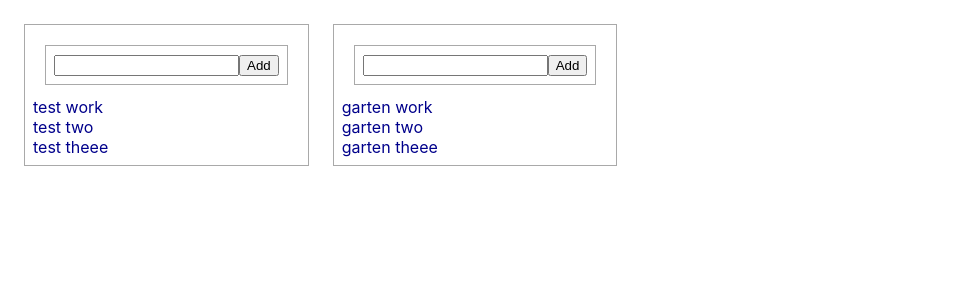
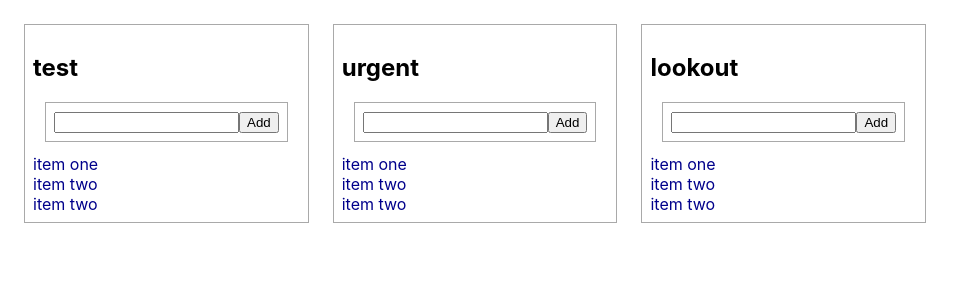
Before and after one commit to elegy00/task-list, a React (Create React App) app: page / in a window 1280 px wide. Shown: the top 300 px of the page, without its empty margins (0-965 px from the left). Built offline with nearby package versions, Linux system fonts and the light colour scheme; the HTML template or start-up script is replaced by a standard one.

Commit message:
convert task list to new model

```diff
--- a/src/components/atoms/TaskView/index.tsx
+++ b/src/components/atoms/TaskView/index.tsx
@@ -2,18 +2,18 @@ import React from 'react';
 
 import styled from 'styled-components';
 
-import Task from '../../../model/types'
+import { Task } from '../../../model/types'
 
 
 
 const Div = styled.div`color: darkblue`;
 
-class TaskView extends React.Component<{task: Task}, { }> {
+class TaskView extends React.Component<{ task: Task }, {}> {
     render() {
         return (
             <Div className="task">
                 {this.props.task.name}
-        </Div>
+            </Div>
         );
     }
 }
--- a/src/components/molecules/TaskAdder/index.tsx
+++ b/src/components/molecules/TaskAdder/index.tsx
@@ -1,9 +1,7 @@
 import React from 'react';
-import ReactDOM from 'react-dom';
 
-import Task from '../../../model/types'
+import {Task} from '../../../model/types'
 
-import TaskView from '../../atoms/TaskView';
 import styled from 'styled-components';
 
 
--- a/src/components/organism/task-list/index.tsx
+++ b/src/components/organism/TaskListView/index.tsx
@@ -1,7 +1,6 @@
 import React from 'react';
-import ReactDOM from 'react-dom';
 
-import Task from '../../../model/types'
+import { Task, TaskList } from '../../../model/types'
 import TaskAdder from '../../molecules/TaskAdder'
 
 import TaskView from '../../atoms/TaskView';
@@ -14,7 +13,7 @@ const ListDiv = styled.div`
     border: 1px solid darkgrey`;
 
 
-class TaskList extends React.Component<{tasks: Task[]}, { }> {
+class TaskListView extends React.Component<{ tasklist: TaskList }, {}> {
 
 
     handleTaskAdded(task: Task) {
@@ -23,11 +22,12 @@ class TaskList extends React.Component<{tasks: Task[]}, { }> {
 
 
     render() {
-        const tasks = this.props.tasks.map((t) => <TaskView task={t}></TaskView>)
+        const tasks = this.props.tasklist.tasks.map((t) => <TaskView task={t}></TaskView>)
 
         return (
 
             <ListDiv className="task-list">
+            <h2>{this.props.tasklist.name}</h2>
                 <TaskAdder onTaskAdded={this.handleTaskAdded}></TaskAdder>
                 {tasks}
             </ListDiv>
@@ -35,4 +35,4 @@ class TaskList extends React.Component<{tasks: Task[]}, { }> {
     }
 }
 
-export default TaskList;
+export default TaskListView;
--- a/src/components/pages/dashboard/index.tsx
+++ b/src/components/pages/dashboard/index.tsx
@@ -1,8 +1,8 @@
 import React from 'react';
 import styled from 'styled-components';
 
-import TaskList from '../../organism/task-list';
-import Task from '../../../model/types'
+import TaskListView from '../../organism/TaskListView';
+import { Task, TaskList } from '../../../model/types'
 
 
 const DashboardDiv = styled.div`
@@ -10,36 +10,39 @@ const DashboardDiv = styled.div`
     flex-direction: row;
     margin: 12px 12px`;
 
-class Dashboard extends React.Component<{}, { tasks: Task[][] }> {
+class Dashboard extends React.Component<{}, { taskLists: TaskList[] }> {
 
     constructor(props: any) {
         super(props);
         this.state = {
-            tasks: [[{
-                name: 'test work',
-                position: 1
-            }, {
-                name: 'test two',
-                position: 2
-            }, {
-                name: 'test theee',
-                position: 3
-            }],
-            [{
-                name: 'garten work',
-                position: 1
-            }, {
-                name: 'garten two',
-                position: 2
-            }, {
-                name: 'garten theee',
-                position: 3
-            }]]
+            taskLists: [
+                {
+                    name: 'test',
+                    tasks: [
+                        { name: 'item one', position: 1 },
+                        { name: 'item two', position: 2 },
+                        { name: 'item two', position: 3 },]
+                },
+                {
+                    name: 'urgent',
+                    tasks: [
+                        { name: 'item one', position: 1 },
+                        { name: 'item two', position: 2 },
+                        { name: 'item two', position: 3 },]
+                },
+                {
+                    name: 'lookout',
+                    tasks: [
+                        { name: 'item one', position: 1 },
+                        { name: 'item two', position: 2 },
+                        { name: 'item two', position: 3 },]
+                }
+            ]
         };
     }
 
     render() {
-        const tasklists = this.state.tasks.map((t) => <TaskList tasks={t}></TaskList>)
+        const tasklists = this.state.taskLists.map((t) => <TaskListView tasklist={t}></TaskListView>)
         return (
             <DashboardDiv className="dashboard">
                 {tasklists}
```
Also changed, not shown: src/model/types.ts (+8 -2 lines).
